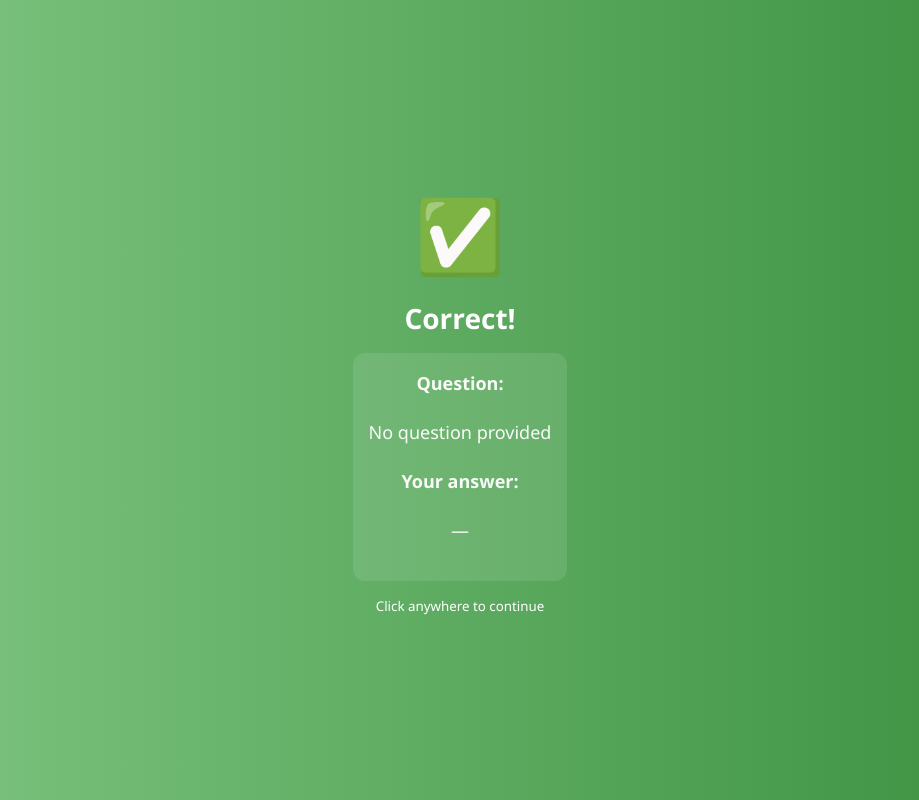
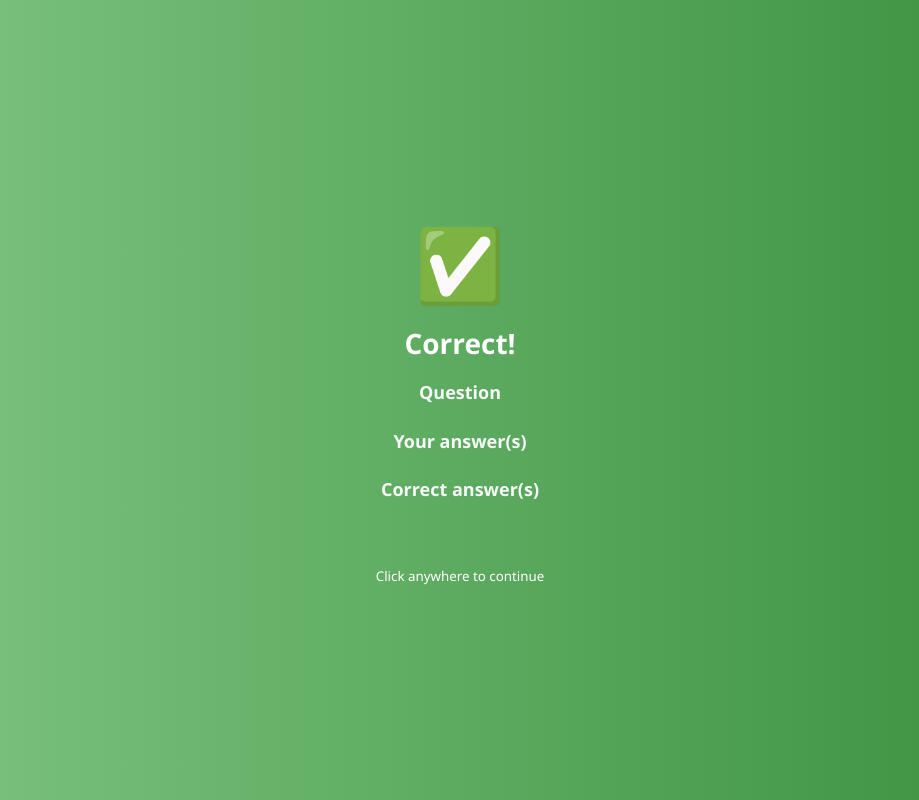
Before and after one commit to christensenandrew455-cell/Testifyai, a Next.js app: page /correct in a window 1280 px wide. Shown: the whole page, without its empty margins (180-1099 px from the left). Built offline with nearby package versions, Linux system fonts and the light colour scheme.

Commit message:
Update page.js

```diff
--- a/app/correct/page.js
+++ b/app/correct/page.js
@@ -6,9 +6,11 @@ function CorrectContent() {
   const router = useRouter();
   const searchParams = useSearchParams();
 
-  const question = searchParams.get("question") || "No question provided";
-  const userAnswer = searchParams.get("userAnswer") || "—";
-  const feedback = searchParams.get("feedback") || "";
+  const rawQuestion = searchParams.get("question") || "";
+  const rawUser = searchParams.get("userAnswer") || "[]";
+  const rawCorrect = searchParams.get("correctAnswer") || "[]";
+  const explanation = searchParams.get("explanation") || "";
+  const index = Number(searchParams.get("index") || 0);
 
   const [canContinue, setCanContinue] = useState(false);
 
@@ -17,8 +19,53 @@ function CorrectContent() {
     return () => clearTimeout(timer);
   }, []);
 
+  let parsedUser = [];
+  let parsedCorrect = [];
+
+  try { parsedUser = JSON.parse(decodeURIComponent(rawUser)); } catch {}
+  try { parsedCorrect = JSON.parse(decodeURIComponent(rawCorrect)); } catch {}
+
+  let questionObj = null;
+  try {
+    const stored = sessionStorage.getItem("testData");
+    if (stored) {
+      const parsed = JSON.parse(stored);
+      questionObj = parsed.questions?.[index] || null;
+    }
+  } catch {}
+
+  function mapToLetterText(answerValue, questionObj) {
+    if (answerValue === null || answerValue === undefined) return "—";
+    const answers = questionObj?.answers || [];
+    const isTrueFalse =
+      Array.isArray(answers) &&
+      answers.length === 2 &&
+      answers.every((a) =>
+        ["true", "false"].includes(String(a).trim().toLowerCase())
+      );
+    const mapSingle = (val) => {
+      if (val === null || val === undefined) return "";
+      if (typeof val === "number" && answers[val] !== undefined) {
+        const raw = answers[val];
+        if (isTrueFalse) return String(raw);
+        return `${String.fromCharCode(65 + val)}. ${raw}`;
+      }
+      if (isTrueFalse || answers.length === 0) return String(val);
+      const idx = answers.indexOf(val);
+      if (idx !== -1) return `${String.fromCharCode(65 + idx)}. ${val}`;
+      return String(val);
+    };
+    return Array.isArray(answerValue)
+      ? answerValue.map(mapSingle).join(", ")
+      : mapSingle(answerValue);
+  }
+
+  const displayUser = mapToLetterText(parsedUser, questionObj);
+  const displayCorrect = mapToLetterText(parsedCorrect, questionObj);
+
   const handleContinue = () => {
     if (!canContinue) return;
+    sessionStorage.setItem("currentIndex", String(index + 1));
     router.push("/test/controller");
   };
 
@@ -38,23 +85,34 @@ function CorrectContent() {
         fontFamily: "Segoe UI, Roboto, sans-serif",
         cursor: canContinue ? "pointer" : "default",
         padding: "20px",
+        transition: "opacity 0.3s ease",
+        opacity: canContinue ? 1 : 0.8,
       }}
     >
-      <div style={{ fontSize: 72, marginBottom: 16 }}>✅</div>
-      <h1 style={{ fontSize: 28, fontWeight: 800, marginBottom: 16 }}>Correct!</h1>
+      <div style={{ fontSize: 72, marginBottom: 12 }}>✅</div>
+      <h1 style={{ fontSize: 28, marginBottom: 16, fontWeight: 800 }}>Correct!</h1>
 
-      <div style={{ maxWidth: 760, marginBottom: 16, textAlign: "center", background: "rgba(255,255,255,0.1)", padding: "16px", borderRadius: "12px" }}>
-        <p><strong>Question:</strong></p>
-        <p>{question}</p>
-        <p><strong>Your answer:</strong></p>
-        <p>{userAnswer}</p>
-        {feedback && <>
-          <p><strong>Explanation:</strong></p>
-          <p>{feedback}</p>
-        </>}
+      <div style={{ maxWidth: 760, marginBottom: 10, textAlign: "center" }}>
+        <p style={{ fontWeight: 700 }}>Question</p>
+        <p>{rawQuestion}</p>
+
+        <p style={{ fontWeight: 700, marginTop: 12 }}>Your answer(s)</p>
+        <p>{displayUser}</p>
+
+        <p style={{ fontWeight: 700, marginTop: 12 }}>Correct answer(s)</p>
+        <p>{displayCorrect}</p>
       </div>
 
-      <small>{canContinue ? "Click anywhere to continue" : "Please wait..."}</small>
+      {explanation && (
+        <>
+          <p style={{ fontWeight: 700, marginTop: 12 }}>Explanation</p>
+          <p style={{ maxWidth: 760, opacity: 0.95 }}>{explanation}</p>
+        </>
+      )}
+
+      <div style={{ marginTop: 30 }}>
+        <small>{canContinue ? "Click anywhere to continue" : "Please wait..."}</small>
+      </div>
     </div>
   );
 }
```
